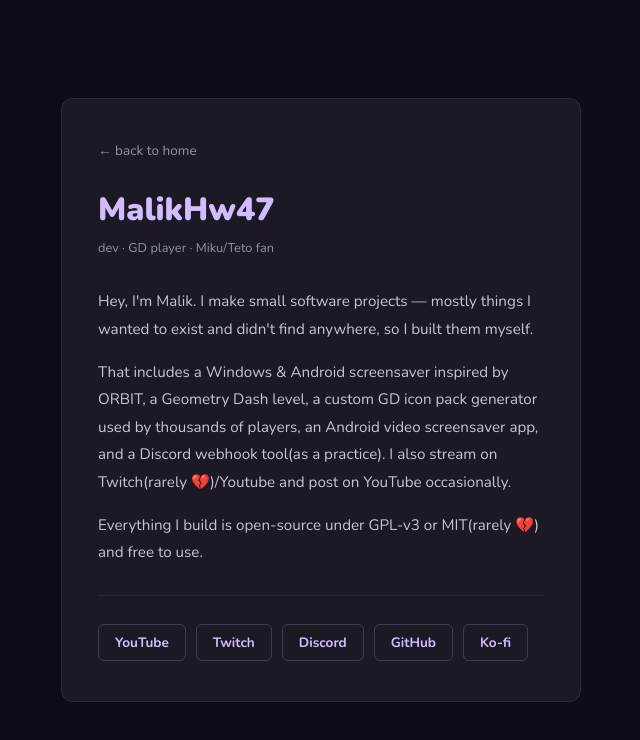
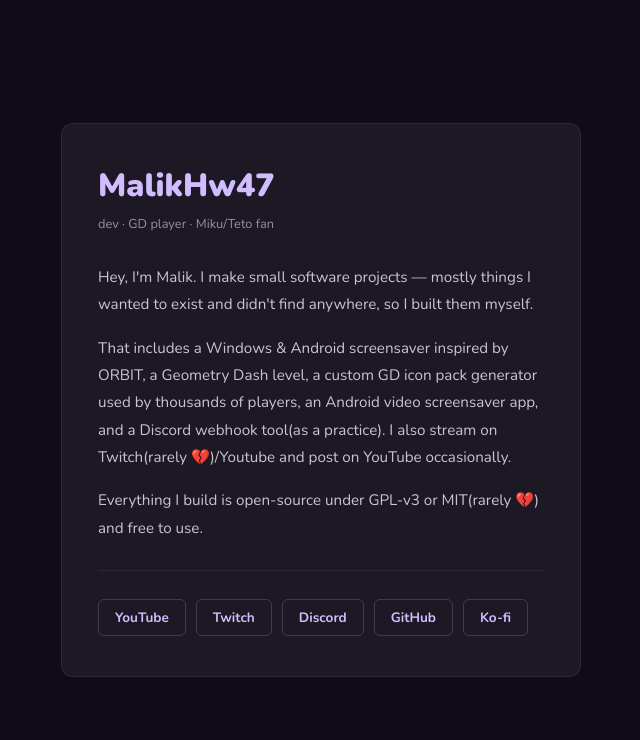
Before and after one commit to MalikHw/MalikHw.github.io, a plain HTML site: page about.html in a window 1280 px wide. Shown: the whole page, without its empty margins (319-959 px from the left). Drawn offline with nearby package versions, Linux system fonts and the light colour scheme.

Commit message:
Update about.html

```diff
--- a/about.html
+++ b/about.html
@@ -93,7 +93,6 @@
 </head>
 <body>
   <div class="card">
-    <a class="back" href="/">← back to home</a>
     <h1>MalikHw47</h1>
     <p class="tag">dev · GD player · Miku/Teto fan</p>
     <p>Hey, I'm Malik. I make small software projects — mostly things I wanted to exist and didn't find anywhere, so I built them myself.</p>
```
